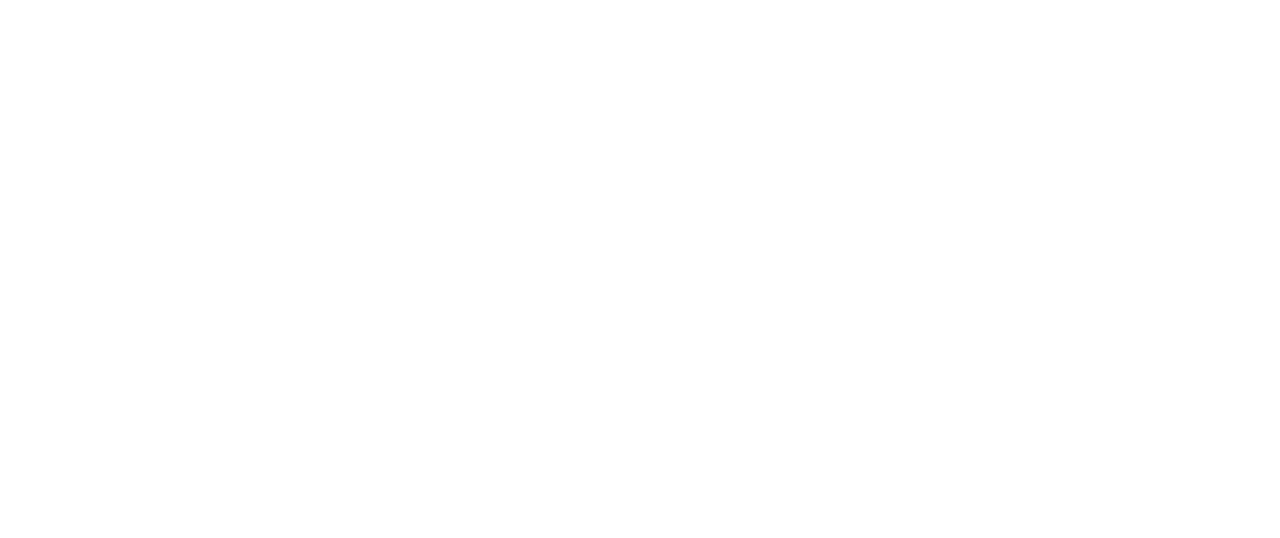
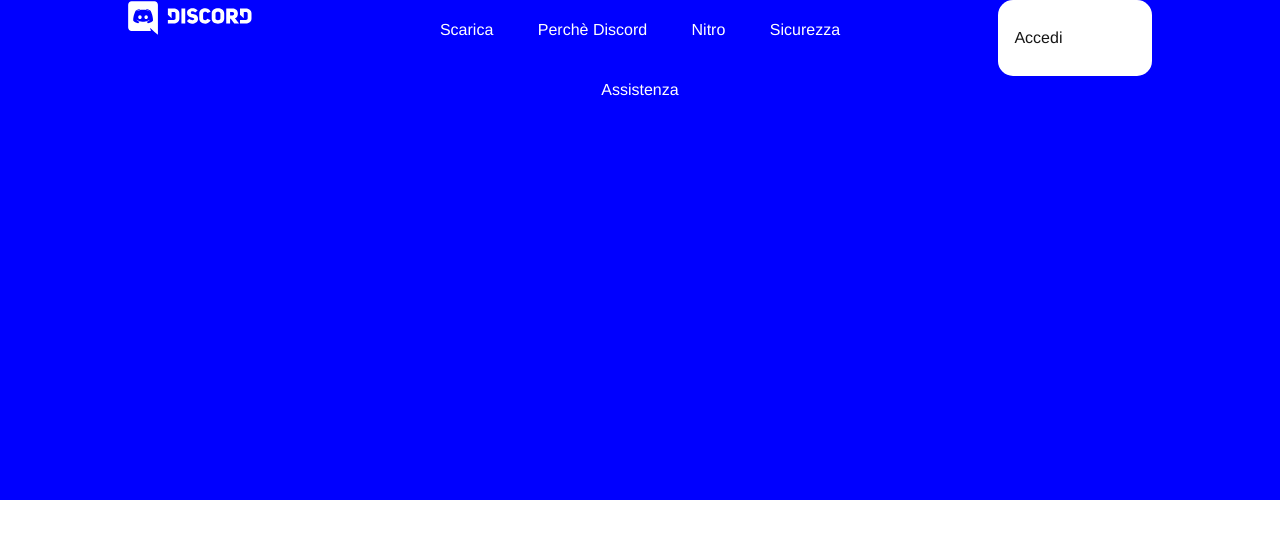
Before and after one commit to Framae/htmlcss-discord, a plain HTML site: page index.html in a window 1280 px wide. Drawn offline with Linux system fonts and the light colour scheme.

Commit message:
work in progress

```diff
--- a/index.html
+++ b/index.html
@@ -8,6 +8,35 @@
     <link rel="stylesheet" href="style.css">
 </head>
 <body>
+    <header>
+        <div class="contenitore">
+            <div class="barra-nav">
+                <div id="logo">
+                    <img src="img/logo.svg" alt="logo">
+                </div>
+                <nav>
+                    <ul>
+                        <li><a href="#">Scarica</a></li>
+                        <li><a href="#">Perchè Discord</a></li>
+                        <li><a href="#">Nitro</a></li>
+                        <li><a href="#">Sicurezza</a></li>
+                        <li><a href="#">Assistenza</a></li>
+                    </ul>
+                </nav>
+                <div class="login">
+                    <a class="bottone" href="#">Accedi</a>
+                </div>
+            </div>
+        </div>
+    </header>
+
+    <main>
+
+    </main>
+
+    <footer>
+
+    </footer>
 
 </body>
 </html>
--- a/style.css
+++ b/style.css
@@ -2,4 +2,64 @@
     margin: 0;
     padding: 0;
     box-sizing: border-box;
+    font-family: Helvetica, sans-serif;
 }
+
+header {
+    width: 100%;
+    height: 500px;
+    background-color: blue;
+}
+
+.contenitore {
+    max-width: 1180px;
+    width: 80%;
+    margin: auto;
+}
+
+.barra-nav::after {
+    display: table;
+    content: "";
+    clear: both;
+}
+
+.barra-nav {
+    line-height: 60px;
+}
+
+#logo {
+    float: left;
+    width: 15%;
+}
+
+header nav {
+    float: left;
+    width: 50%;
+    text-align: center;
+    margin: 0 10%;
+    vertical-align: middle;
+}
+
+.login .bottone {
+    float: right;
+    width: 15%;
+    background-color: white;
+    text-decoration: none;
+    padding: 8px 16px;
+    border-radius: 15px;
+    color: rgb(22, 22, 22)
+}
+
+header ul li {
+    display: inline-block;
+    margin: 0 20px;
+    vertical-align: baseline;
+}
+
+header ul li a {
+    color: white;
+    text-decoration: none;
+    list-style: none;
+
+
+}
```
